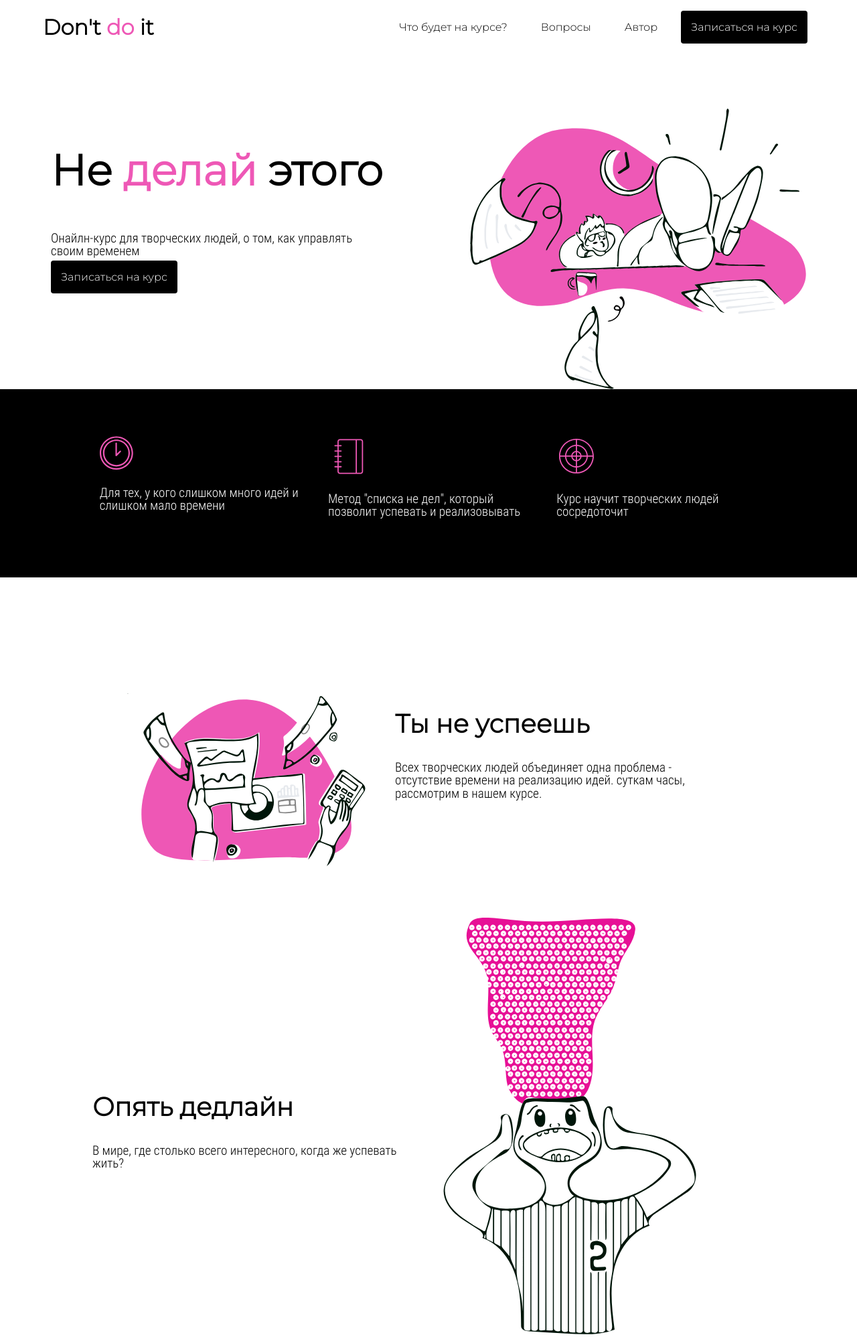
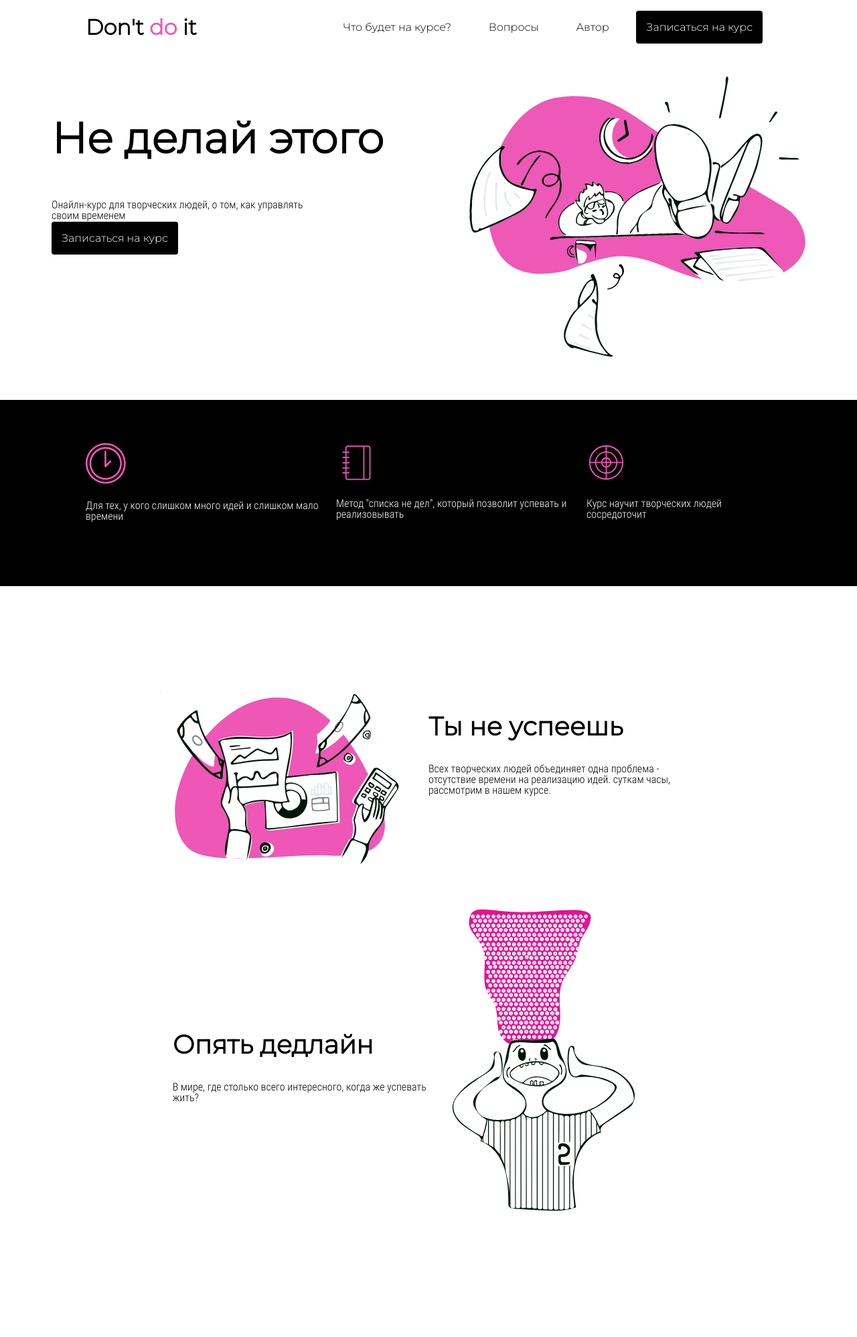
Before and after one commit to daug32/web-development, a PHP site: page / in a window 1280 px wide. Shown: the top 1996 px of the page at 67% size. Run offline with PHP 8.4, Linux system fonts and the light colour scheme.

Commit message:
The page is now responsible Added full mobile devices support. Added comments in the css file for better performance

```diff
--- a/lw5/index.html
+++ b/lw5/index.html
@@ -1,60 +1,62 @@
 <!DOCTYPE html>
 <html lang="ru">
 <head>
+    <meta name="viewport" content="width=device-width, initial-scale=1.0">
+    <link rel="stylesheet" href="styles/style.css" />
     <meta charset="UTF-8">
-    <link rel="stylesheet" href="styles/style.css" />
     <title>LabWork 5</title>
 </head>
 <body>
+
     <header class="header">
-        <h1 class="title">Don't <span class="text_pink">do</span> it</h1>
-        <section class="header__nav">
+        <h1 class="title">Don't <span class="marked-text">do</span> it</h1>
+        <section class="content">
             <a href="" class="header__nav_ref title">Что будет на курсе?</a>
             <a href="" class="header__nav_ref title">Вопросы</a>
             <a href="" class="header__nav_ref title">Автор</a>
-            <a href="" class="header__nav_ref header__nav_ref_black title">
-                Записаться на курс
-            </a>
+            <a href="" class="header__nav_ref course-button title">Записаться на курс</a>
         </section>
     </header>
 
     <main>
 
         <div class="b-top content">
-            <section>
-                <h2 class="b-top__header title">Не <span class="text_pink title">
-                    делай</span> этого
+            <section class="b-top__section">
+                <h2 class="b-top__header title">
+                    Не <span class=" title">делай</span> этого
                 </h2>
                 <p class="text">
                     Онайлн-курс для творческих людей, о том, как управлять своим временем
                 </p>
-                <a href="" class="b-top__button title">
+                <a href="" class="course-button title">
                     Записаться на курс
                 </a>
             </section>
-            <img class="b-top__picture" src="images/ChillMan.svg" alt="" />
+            <img class="b-top__img" src="images/ChillMan.svg" alt="" />
         </div>
 
-        <div class="b-black-line">
-            <div class="b-black-line_container">
-                <div>
-                    <img src="images/Clock.svg" alt="" />
-                    <p class="b-black-line_item_text text">
+        <div class="b-marked-line">
+            <div class="b-marked-line__container container">
+
+                <div class="b-marked-line__item">
+                    <img class="b-marked-line__item_img" src="images/Clock.svg" alt="">
+                    <p class="b-marked-line__item_text text">
                         Для тех, у кого слишком много идей и слишком мало времени
                     </p>
                 </div>
-                <div>
-                    <img src="images/Notebook.svg" alt="" />
-                    <p class="b-black-line_item_text text">
+                <div class="b-marked-line__item">
+                    <img class="b-marked-line__item_img" src="images/Notebook.svg" alt="">
+                    <p class="b-marked-line__item_text text">
                         Метод "списка не дел", который позволит успевать и реализовывать
                     </p>
                 </div>
-                <div>
-                    <img src="images/Target.svg" alt="" />
-                    <p class="b-black-line_item_text text">
+                <div class="b-marked-line__item">
+                    <img class="b-marked-line__item_img" src="images/Target.svg" alt="">
+                    <p class="b-marked-line__item_text text">
                         Курс научит творческих людей сосредоточит
                     </p>
                 </div>
+
             </div>
         </div>
 
@@ -63,25 +65,27 @@
             <section>
                 <h2 class="b-block__header title">Ты не успеешь</h2>
                 <p class="text">
-                    Всех творческих людей объединяет одна проблема - отсутствие времени на реализацию
-                идей.  суткам часы, рассмотрим в нашем курсе.
-            </p>
+                    Всех творческих людей объединяет одна проблема - отсутствие времени на
+                    реализацию идей.  суткам часы, рассмотрим в нашем курсе.
+                </p>
             </section>
         </div>
 
         <div class="b-block">
             <section>
                 <h2 class="b-block__header title">Опять дедлайн</h2>
-                <p class="text">В мире, где столько всего интересного, когда же успевать жить?</p>
+                <p class="text">
+                    В мире, где столько всего интересного, когда же успевать жить?
+                </p>
             </section>
-            <img src="images/MindBlowing.svg" alt="" class="b-block_img" />
+            <img src="images/MindBlowing.svg" alt="" class="b-block__img" />
         </div>
 
-        <div class="b-abilities__container">
+        <div class="b-abilities">
             <h1 class="b-abilities__header title">
-                На курсе ты <span class="text_pink title">сможешь</span>
+                На курсе ты <span class="marked-text title">сможешь</span>
             </h1>
-            <div class="b-abilities">
+            <div class="b-abilities__container">
 
                 <div class="b-abilities__item">
                     <img src="images/Finger1.svg" alt="">
@@ -126,7 +130,8 @@
     </main>
 
     <footer>
-        <h2 class="footer__logo title">Don't <span class="text_pink title">do</span> it</h2>
+        <h2 class="footer__logo title">Don't <span class="marked-text title">do</span> it</h2>
     </footer>
+
 </body>
 </html>
--- a/lw5/styles/style.css
+++ b/lw5/styles/style.css
@@ -15,20 +15,9 @@ body
     margin: 0;
 }
 
-p
-{
-    max-width: 500px;
-    font-size:larger;
-}
-
-a
-{
-    text-decoration: none;
-    color: white;
-}
-
 .text
 {
+    max-width: 400px;
     color: black;
     text-decoration: none;
     font-family: mainFont;
@@ -40,52 +29,10 @@ a
     font-family: headerFont;
 }
 
-.text_pink
+.marked-text
 {
     color: rgb(238, 88, 182);
 }
-
-
-/*==================================================
--------------------- header ------------------------
-====================================================*/
-
-.header
-{
-    display: flex;
-    flex-direction: row;
-    justify-content: space-between;
-    align-items: center;
-    width: 90%;
-    margin: 0 auto;
-    margin-bottom: 80px;
-}
-
-.header__nav
-{
-    display: flex;
-    flex-direction: row;
-}
-
-.header__nav_ref
-{
-    margin: 0 10px;
-    padding: 15px;
-    font-weight: 500;
-    color: black;
-}
-
-.header__nav_ref_black
-{
-    background-color: black;
-    color: white;
-    border-radius: 4px;
-}
-
-
-/*==================================================
--------------------- content ------------------------
-====================================================*/
 
 .container
 {
@@ -99,9 +46,66 @@ a
     justify-content: space-around;
 }
 
+/*==================================================
+-------------------- header ------------------------
+====================================================*/
+
+.header
+{
+    display: flex;
+    align-items: center;
+    flex-direction: row;
+    justify-content: space-between;
+    width: 80%;
+    margin: 0 auto;
+    margin-bottom: 4vh;
+}
+
+.header__nav_ref
+{
+    margin: 0 1vw;
+    padding: 15px;
+    font-weight: 500;
+    color: black;
+    text-decoration: none;
+}
+
+.course-button
+{
+    color: white;
+    background-color: black;
+    border-radius: 4px;
+    padding: 15px;
+    text-decoration: none;
+    width: max-content;
+}
+
+@media screen and (max-width: 800px)
+{
+    .header__nav_ref
+    {
+        margin: 0;
+        padding: 10px;
+    }
+
+    .course-button
+    {
+        padding: 10px;
+    }
+
+    .header
+    {
+        display: block;
+    }
+}
+
+/*==================================================
+-------------------- b-top -------------------------
+====================================================*/
+
 .b-top
 {
-    margin: 0 1vw;
+    margin: 0 1vw 8vh;
 }
 
 .b-top__header
@@ -109,44 +113,82 @@ a
     font-size: 5vw;
 }
 
-.b-top__button
-{
-    padding: 15px;
-    background-color: black;
-    color: white;
-    border-radius: 4px;
-}
-
-.b-top__picture
+.b-top__img
 {
     width: max-content;
     max-width: 40%;
 }
 
-.b-black-line_container
+@media screen and (max-width: 800px)
+{
+    .b-top
+    {
+        display: flex;
+        flex-direction: column-reverse;
+        align-items: center;
+    }
+
+    .b-top__section
+    {
+        display: flex;
+        flex-direction: column;
+    }
+
+    .b-top__img
+    {
+        width: 100%;
+        max-width: none;
+    }
+}
+
+
+/*==================================================
+---------------- b-marked-line ---------------------
+====================================================*/
+
+.b-marked-line
+{
+    background-color: black;
+    margin-bottom: 8vh;
+}
+
+.b-marked-line__container
 {
     display: flex;
-    justify-content: space-around;
-    width: 80%;
-    margin: 0 auto;
+    justify-content: space-between;
+    padding: 8vh 0;
 }
 
-.b-black-line
+.b-marked-line__item
 {
-    background-color: black;
-    padding: 70px 0;
-    margin-bottom: 80px;
+    height: 150px;
 }
 
-.b-black-line_item_text
+.b-marked-line__item_img
+{
+    width: 60px;
+    margin-bottom: 20px;
+}
+
+.b-marked-line__item_text
 {
     color: white;
-    width: 300px;
+    margin: 0;
 }
 
 @media screen and (max-width: 800px)
 {
-    .b-black-line_container
+    .b-marked-line__item_img
+    {
+        margin: 0 calc(50% - 30px);
+    }
+
+    .b-marked-line__item_text
+    {
+        text-align: center;
+    }
+
+    .b-marked-line__container
     {
         width: 100%;
         flex-direction: column;
@@ -154,6 +196,10 @@ a
     }
 
 }
+
+/*==================================================
+------------------- b-block ------------------------
+====================================================*/
 
 .b-block
 {
@@ -181,29 +227,28 @@ a
     {
         flex-direction: column;
     }
-
+    .b-block__img
+    {
+        width: 100%;
+    }
 }
 
+/*==================================================
+------------------- b-abilities --------------------
+====================================================*/
 
-.b-abilities__container
-{
-    margin-bottom: 200px;
-}
-
-.b-abilities__container
+.b-abilities
 {
     width: 100%;
     text-align: center;
     margin: 200px 0 80px;
 }
 
-.b-abilities
+.b-abilities__container
 {
     display: grid;
     grid-template-columns: repeat(3,1fr);
     grid-template-rows: 1fr 1fr;
-    column-gap: auto;
-    width: 80%;
     margin: 0 auto;
 }
 
@@ -222,13 +267,12 @@ a
 
 @media screen and (max-width: 800px)
 {
-    .b-abilities
-{
+    .b-abilities__container
+    {
         grid-template-columns: 1fr;
     }
 
 }
-
 
 /*==================================================
 -------------------- footer ------------------------
```
